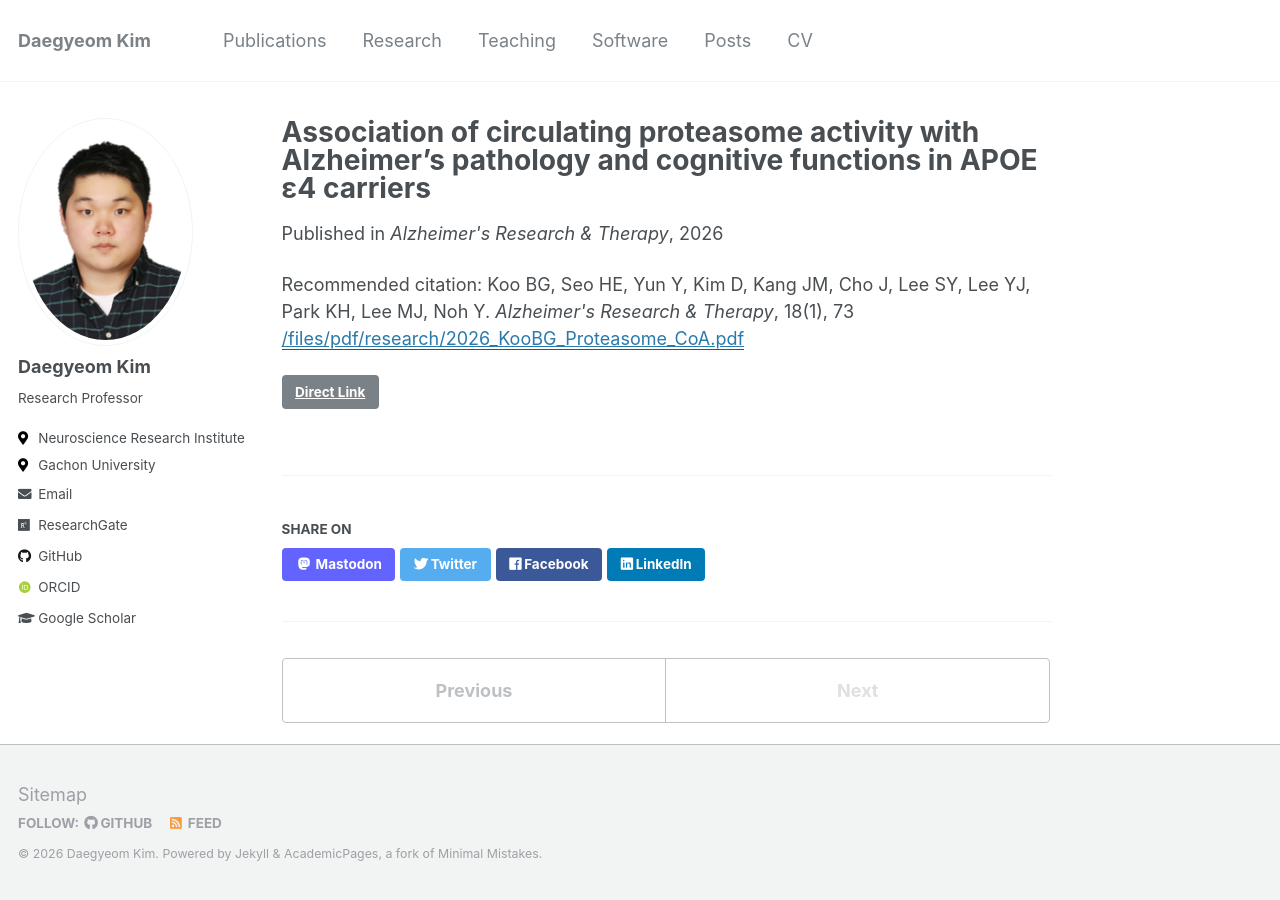
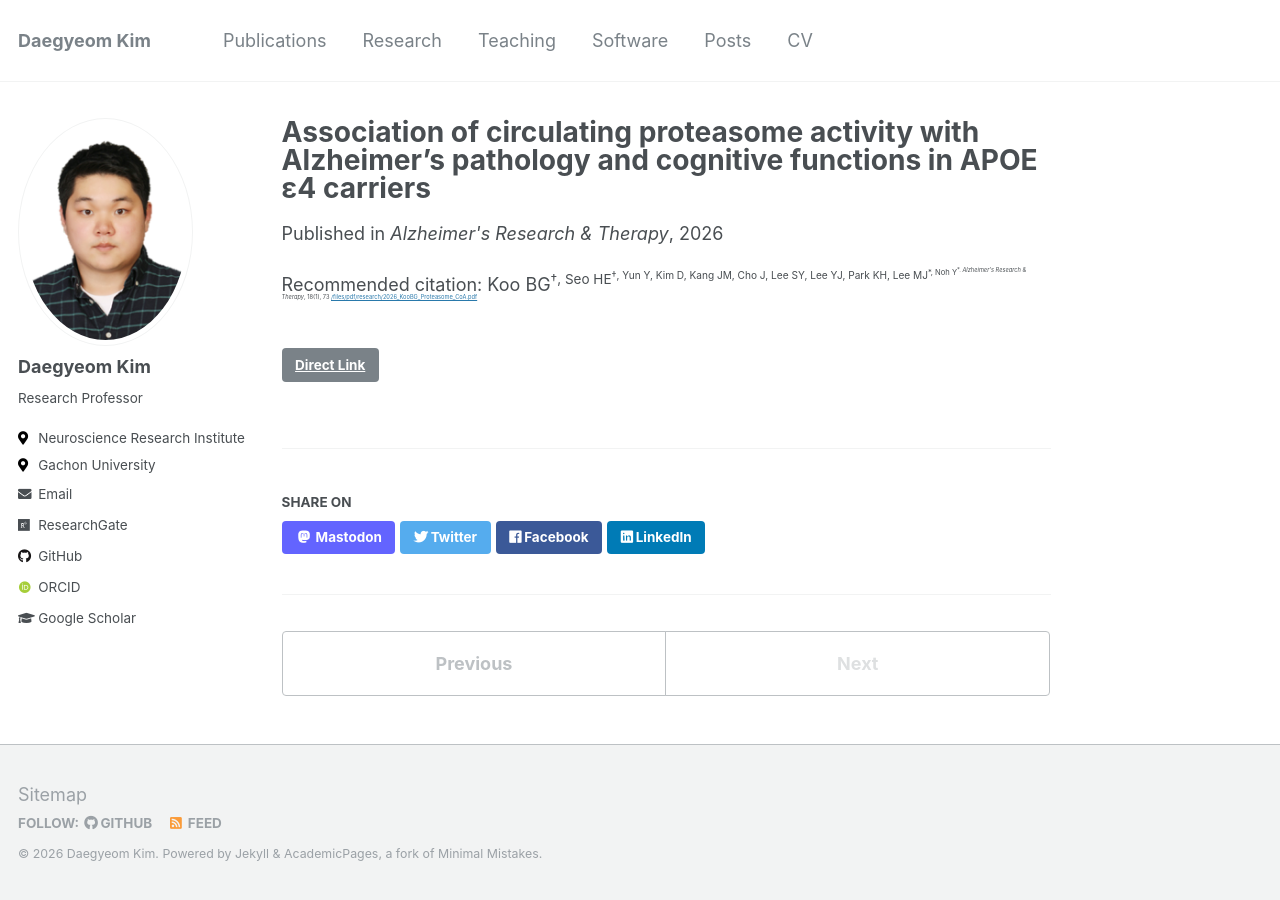
Before and after one commit to dgyeomkim/dgyeomkim.github.io, a Jekyll site: the page built from _publications/2026-Proteasome.md, in a window 1280 px wide. Built offline with Jekyll 4.4.1, drawn with Linux system fonts in a browser that asks for light colours; some web fonts are replaced; part of the change alters nothing that is shown.

```diff
--- a/_publications/2026-Proteasome.md
+++ b/_publications/2026-Proteasome.md
@@ -6,6 +6,6 @@ date: 2026-02-28
 venue: "Alzheimer's Research & Therapy"
 paperurl: "/files/pdf/research/2026_KooBG_Proteasome_CoA.pdf"
 link: 'https://doi.org/10.1186/s13195-026-01994-w'
-teaser: "/images/research/2026_RoS.PNG"
-citation: "Koo BG, Seo HE, Yun Y, Kim D, Kang JM, Cho J, Lee SY, Lee YJ, Park KH, Lee MJ, Noh Y. <i>Alzheimer's Research & Therapy</i>, 18(1), 73"
+teaser: "/images/research/2026_Proteasome.PNG"
+citation: "Koo BG<sup>†</sub>, Seo HE<sup>†</sub>, Yun Y, Kim D, Kang JM, Cho J, Lee SY, Lee YJ, Park KH, Lee MJ<sup>*</sub>, Noh Y<sup>*</sub>. <i>Alzheimer's Research & Therapy</i>, 18(1), 73"
 ---
```
